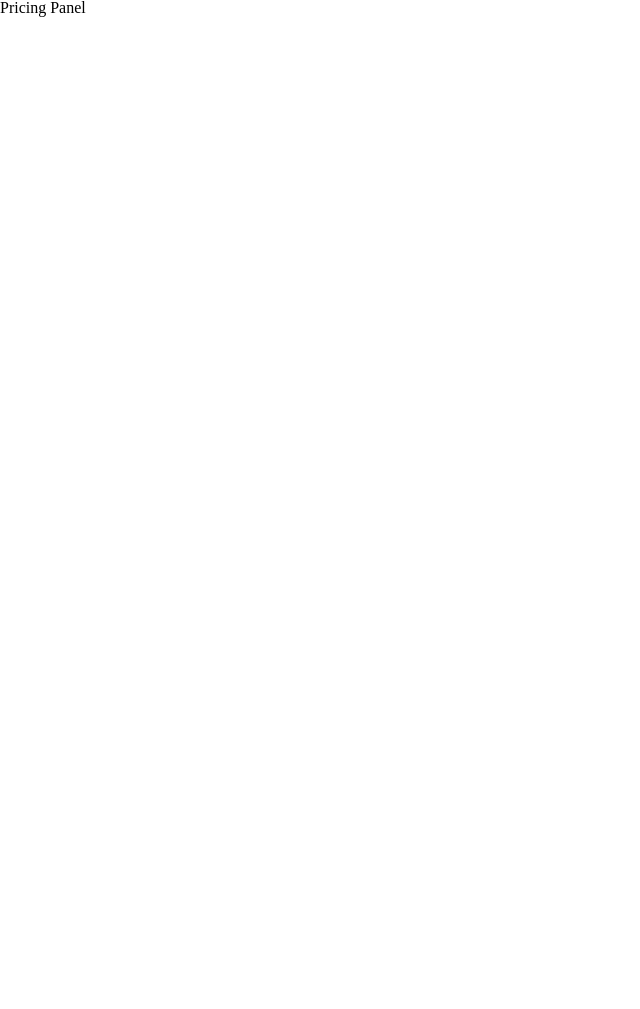
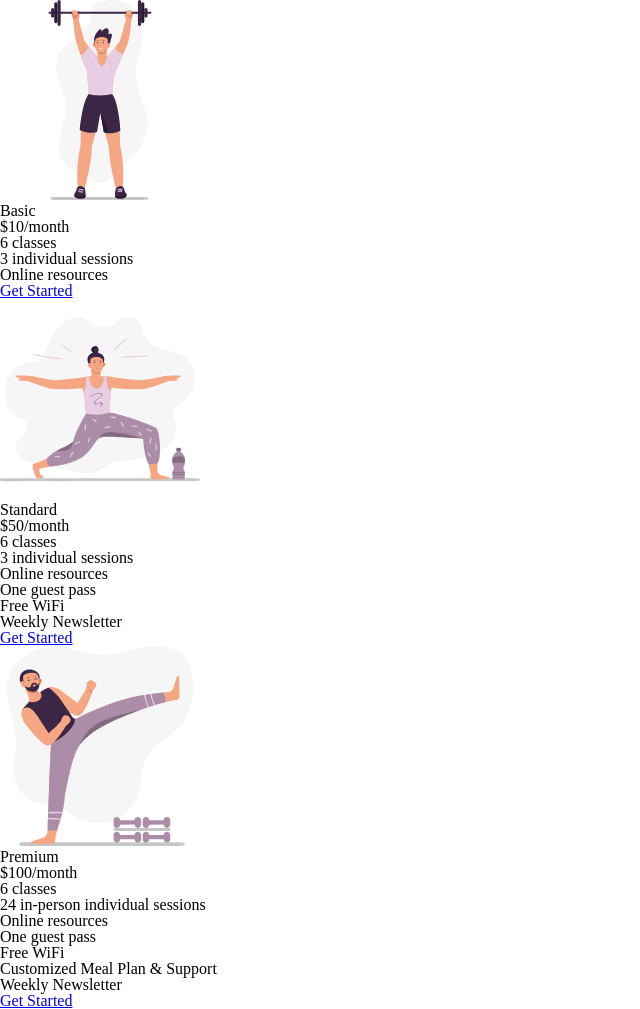
Before and after one commit to za-h-ra/pricing-panel, a plain HTML site: page index.html in a window 1280 px wide. Shown: the whole page, without its empty margins (0-640 px from the left). Before the commit the page ends 800 px from the top, so only its background shows below. Drawn offline with Linux system fonts and the light colour scheme.

Commit message:
add assets

```diff
--- a/index.html
+++ b/index.html
@@ -7,6 +7,51 @@
     <title>Price Tiers</title>
   </head>
   <body>
-    <h1>Pricing Panel</h1>
+    <div class="panel pricing-table">
+      <div class="pricing-plan">
+        <img src="assets/fitness-2.svg" alt="" class="pricing-img" />
+        <h2 class="pricing-header">Basic</h2>
+        <span class="pricing-cost">$10/month</span>
+        <ul class="pricing-features">
+          <li class="pricing-features-item">6 classes</li>
+          <li class="pricing-features-items">3 individual sessions</li>
+          <li class="pricing-features-items">Online resources</li>
+        </ul>
+        <a href="#/" class="pricing-button">Get Started</a>
+      </div>
+
+      <div class="pricing-plan">
+        <img src="assets/fitness-1.svg" alt="" class="pricing-img" />
+        <h2 class="pricing-header">Standard</h2>
+        <span class="pricing-cost">$50/month</span>
+        <ul class="pricing-features">
+          <li class="pricing-features-item">6 classes</li>
+          <li class="pricing-features-items">3 individual sessions</li>
+          <li class="pricing-features-items">Online resources</li>
+          <li class="pricing-features-items">One guest pass</li>
+          <li class="pricing-features-items">Free WiFi</li>
+          <li class="pricing-features-items">Weekly Newsletter</li>
+        </ul>
+        <a href="#/" class="pricing-button">Get Started</a>
+      </div>
+
+      <div class="pricing-plan">
+        <img src="assets/fitness-3.svg" alt="" class="pricing-img" />
+        <h2 class="pricing-header">Premium</h2>
+        <span class="pricing-cost">$100/month</span>
+        <ul class="pricing-features">
+          <li class="pricing-features-item">6 classes</li>
+          <li class="pricing-features-items">
+            24 in-person individual sessions
+          </li>
+          <li class="pricing-features-items">Online resources</li>
+          <li class="pricing-features-items">One guest pass</li>
+          <li class="pricing-features-items">Free WiFi</li>
+          <li class="pricing-features-items">Customized Meal Plan & Support</li>
+          <li class="pricing-features-items">Weekly Newsletter</li>
+        </ul>
+        <a href="#/" class="pricing-button">Get Started</a>
+      </div>
+    </div>
   </body>
 </html>
--- a/style.css
+++ b/style.css
@@ -127,3 +127,8 @@ table {
   border-collapse: collapse;
   border-spacing: 0;
 }
+
+img {
+  width: 200px;
+  height: 200px;
+}
```
Also changed, not shown: assets/fitness-1.svg (added), assets/fitness-2.svg (added), assets/fitness-3.svg (added), assets/plant-1.svg (deleted), assets/plant-2.svg (deleted), assets/plant-3.svg (deleted), assets/plant-4.svg (deleted).
